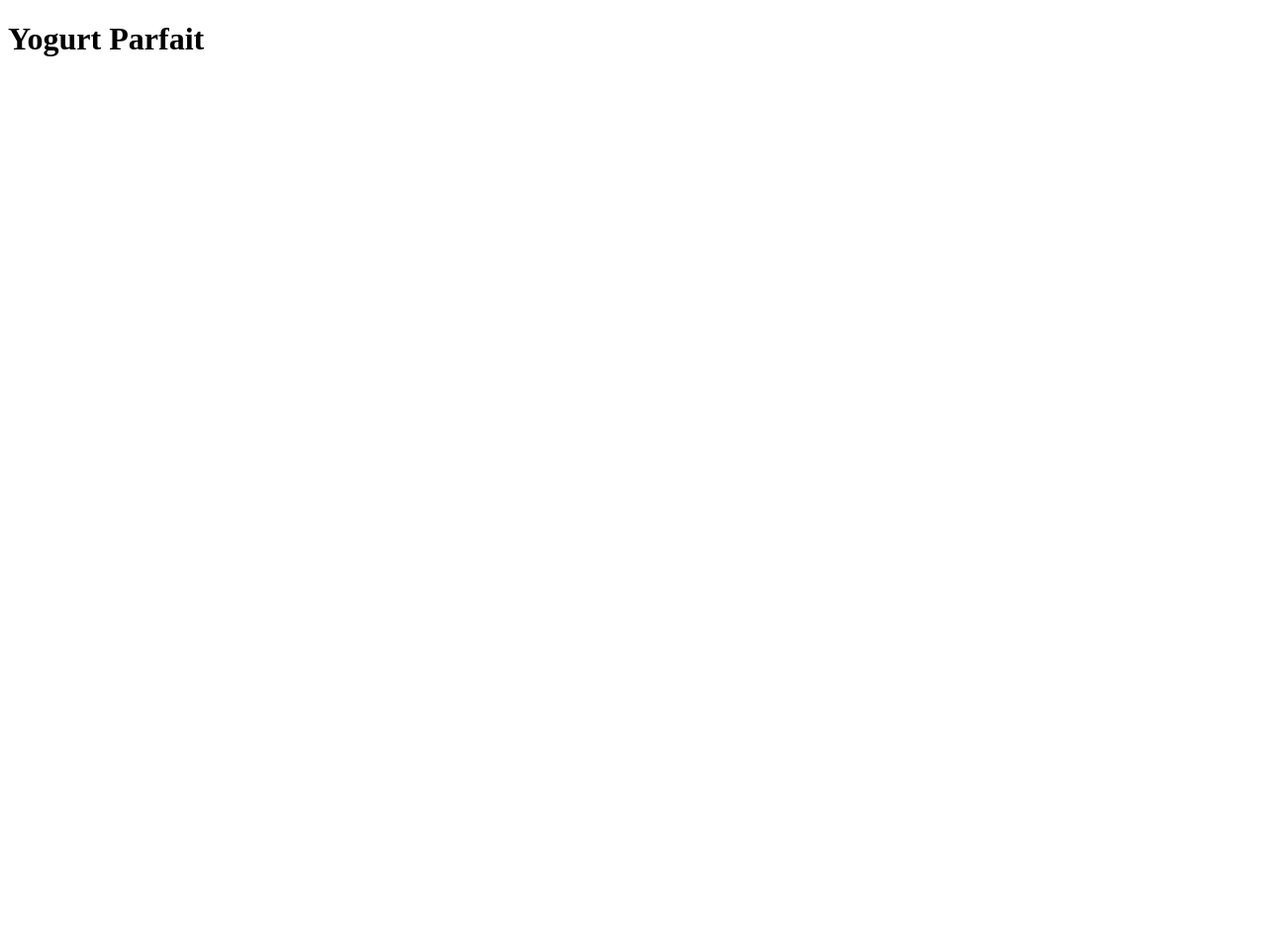
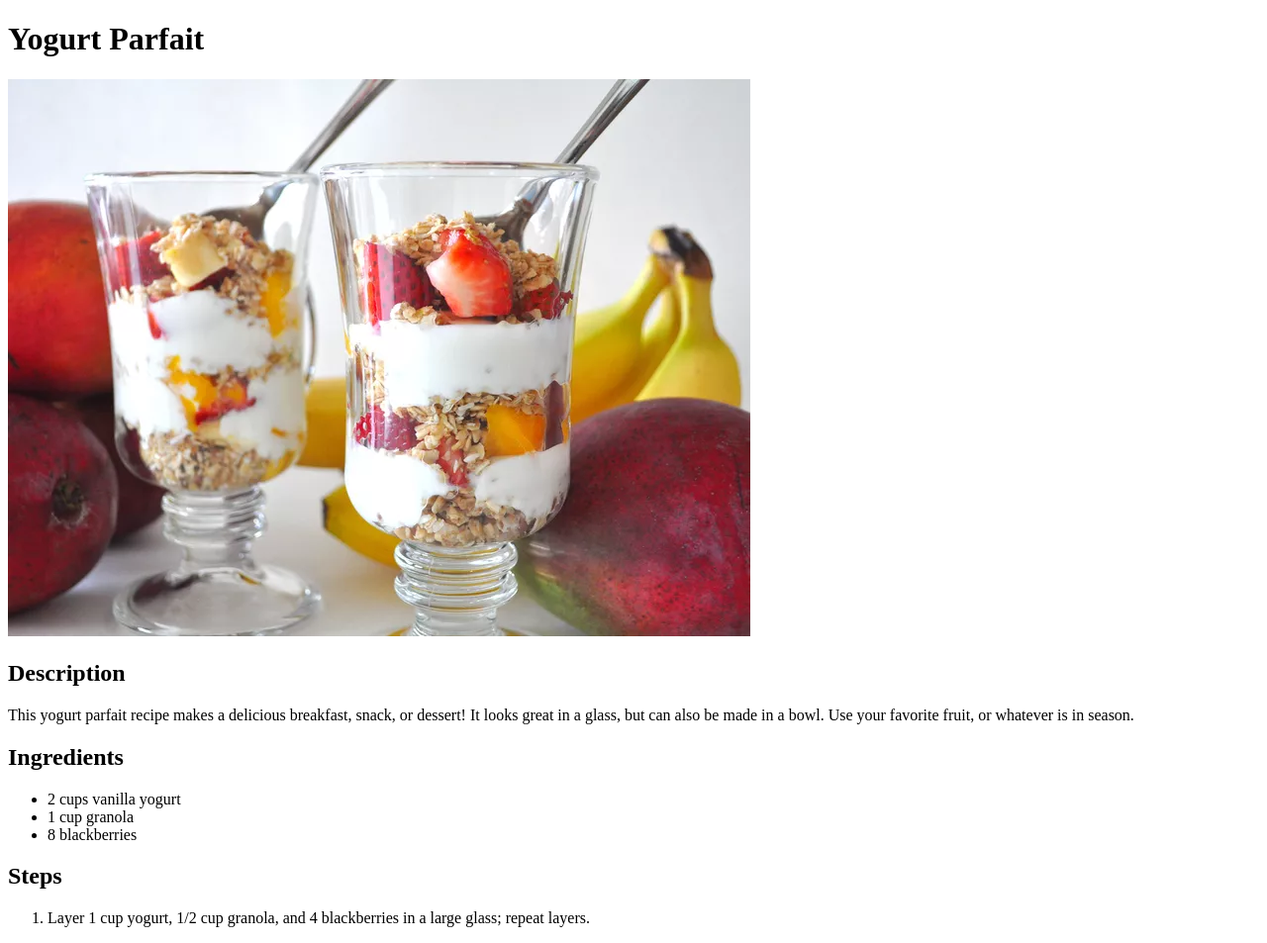
Before and after one commit to d-tomaz/odin-recipes, a plain HTML site: page recipes/granola.html in a window 1280 px wide. Shown: the whole page at 99% size. Before the commit the page ends 800 px from the top, so only its background shows below. Drawn offline with Linux system fonts and the light colour scheme.

Commit message:
Insert recipe content into granola.html

```diff
--- a/recipes/granola.html
+++ b/recipes/granola.html
@@ -6,5 +6,18 @@
     </head>
     <body>
         <h1>Yogurt Parfait</h1>
+        <img src="../images/granola.jpg">
+        <h2>Description</h2>
+        <p>This yogurt parfait recipe makes a delicious breakfast, snack, or dessert! It looks great in a glass, but can also be made in a bowl. Use your favorite fruit, or whatever is in season.</p>
+        <h2>Ingredients</h2>
+        <ul>
+            <li>2 cups vanilla yogurt</li>
+            <li>1 cup granola</li>
+            <li>8 blackberries</li>
+        </ul>
+        <h2>Steps</h2>
+        <ol>
+            <li>Layer 1 cup yogurt, 1/2 cup granola, and 4 blackberries in a large glass; repeat layers.</li>
+        </ol>
     </body>
 </html>
```
